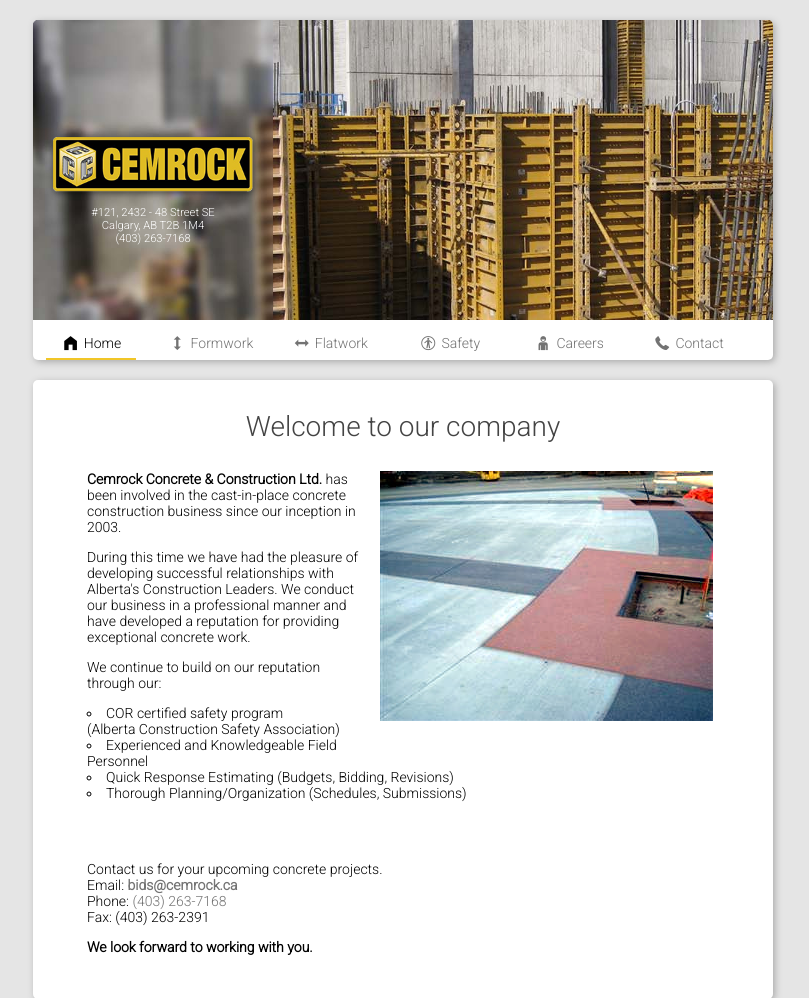
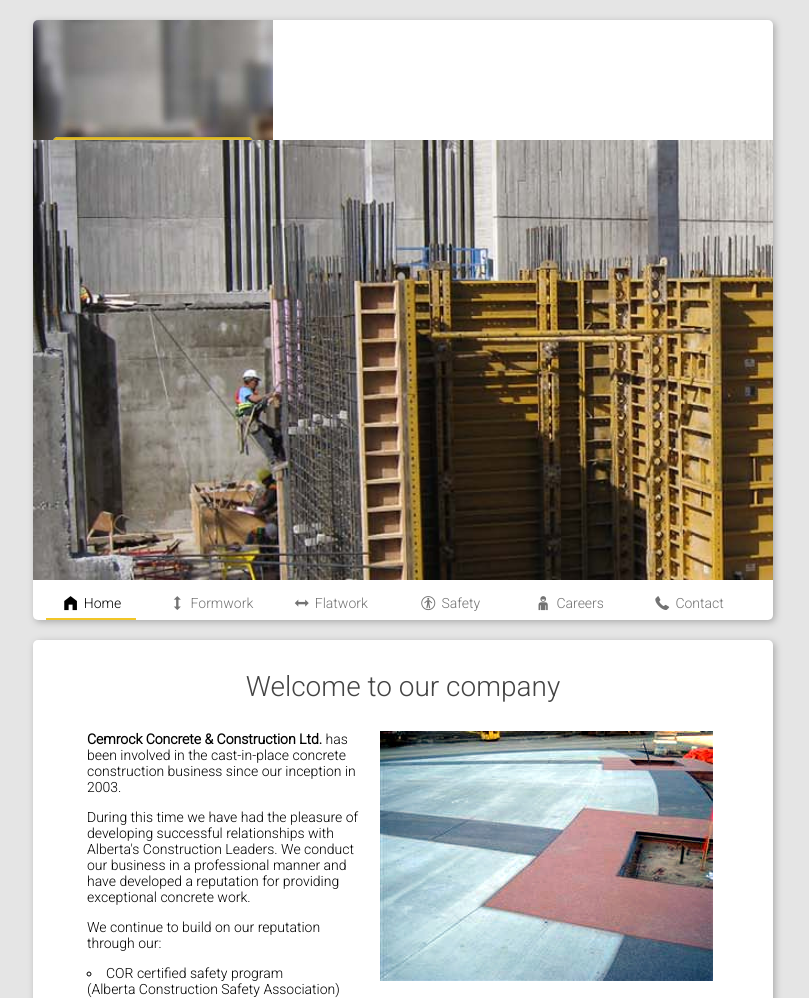
Before and after one commit to dpnabais/cemrock, a PHP site: page /index.php in a window 1280 px wide. Shown: the top 998 px of the page, without its empty margins (237-1046 px from the left). Run offline with PHP 8.4, Linux system fonts and the light colour scheme.

Commit message:
starting design restyling

```diff
--- a/css/style.css
+++ b/css/style.css
@@ -160,7 +160,7 @@ a:hover{
 	background-color: #fff;
 	position: relative;
 	width: 100%;
-	height: 340px;
+	height: 600px;
 	overflow: hidden;
 	box-shadow: 2px 2px 7px #aaa;
 	border-radius: 5px 5px 5px 5px;
@@ -176,8 +176,10 @@ a:hover{
 
 #headerbg{
 	width: 740px;
-	height: 300px;
+	height: 440px;
 	background-size: cover;
+	position: relative;
+	top: 120px;
 }
 
 body#home     #logo{     background-image: url("../img/header5b.jpg"); }
```
